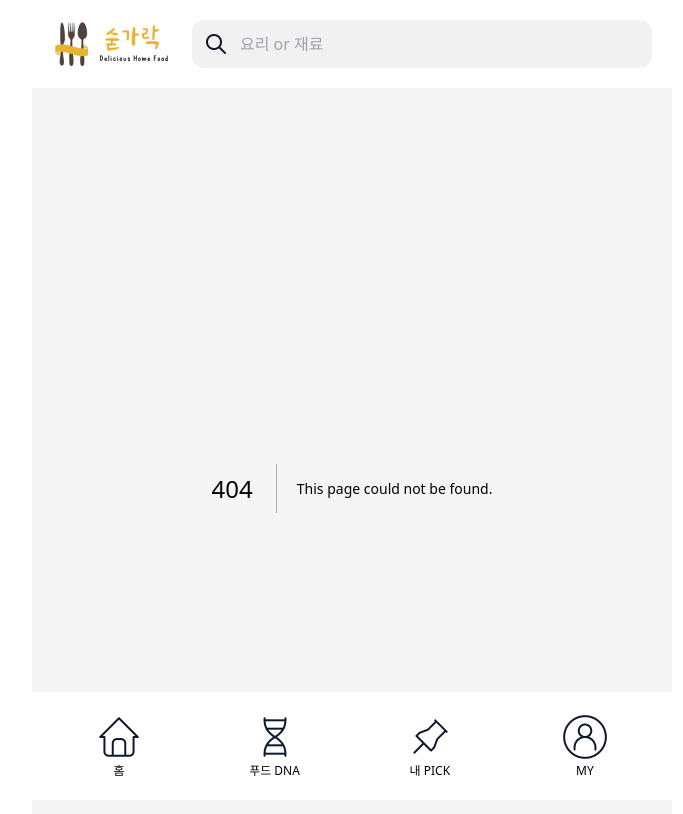
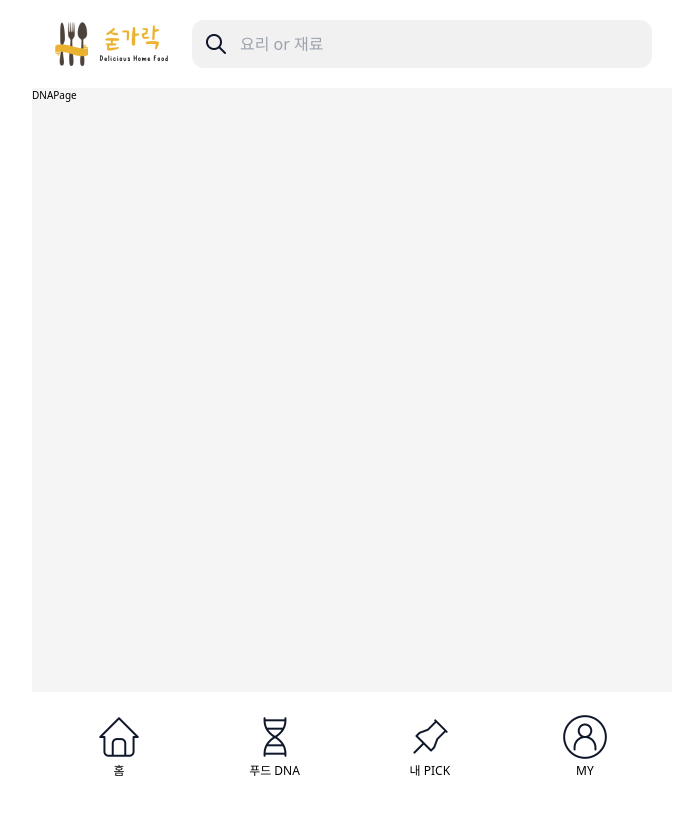
Before and after one commit to soodgarak/soodgarak-FE, a Next.js app: page /dna in a window 1280 px wide. Before the commit this address had no page. Shown: the top 814 px of the page, without its empty margins (288-971 px from the left). Built offline with nearby package versions, Linux system fonts and the light colour scheme.

Commit message:
Feat: 페이지 구성

```diff
--- /dev/null
+++ b/app/dna/page.tsx
@@ -0,0 +1,5 @@
+const DNAPage = () => {
+  return <div>DNAPage</div>;
+};
+
+export default DNAPage;
--- /dev/null
+++ b/app/my/page.tsx
@@ -0,0 +1,5 @@
+const MyPage = () => {
+  return <div>MyPage</div>;
+};
+
+export default MyPage;
--- /dev/null
+++ b/app/pick/page.tsx
@@ -0,0 +1,5 @@
+const PickPage = () => {
+  return <div>PickPage</div>;
+};
+
+export default PickPage;
```
